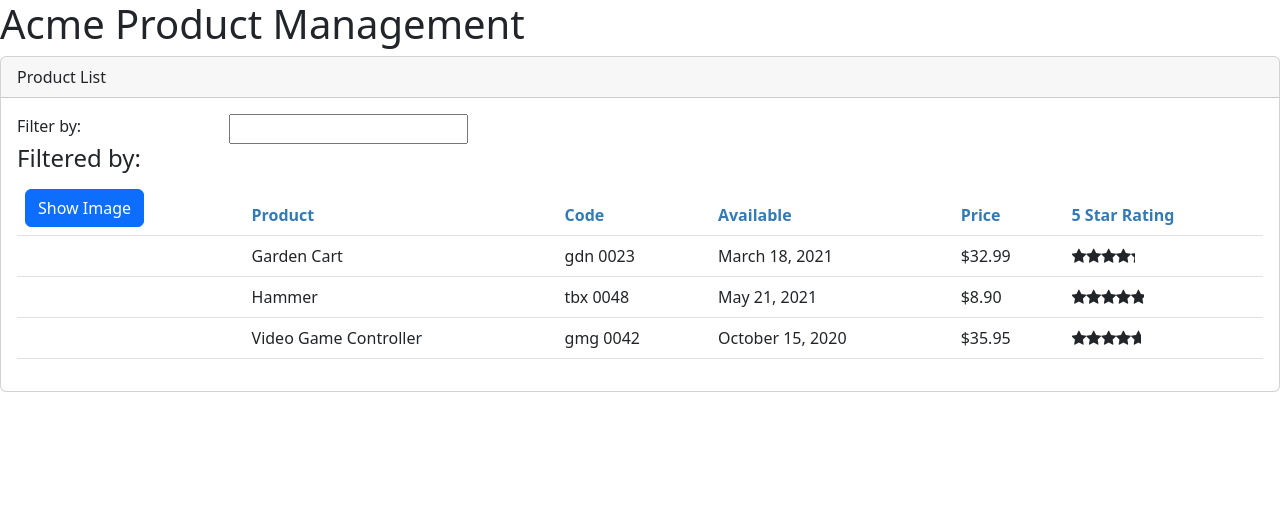
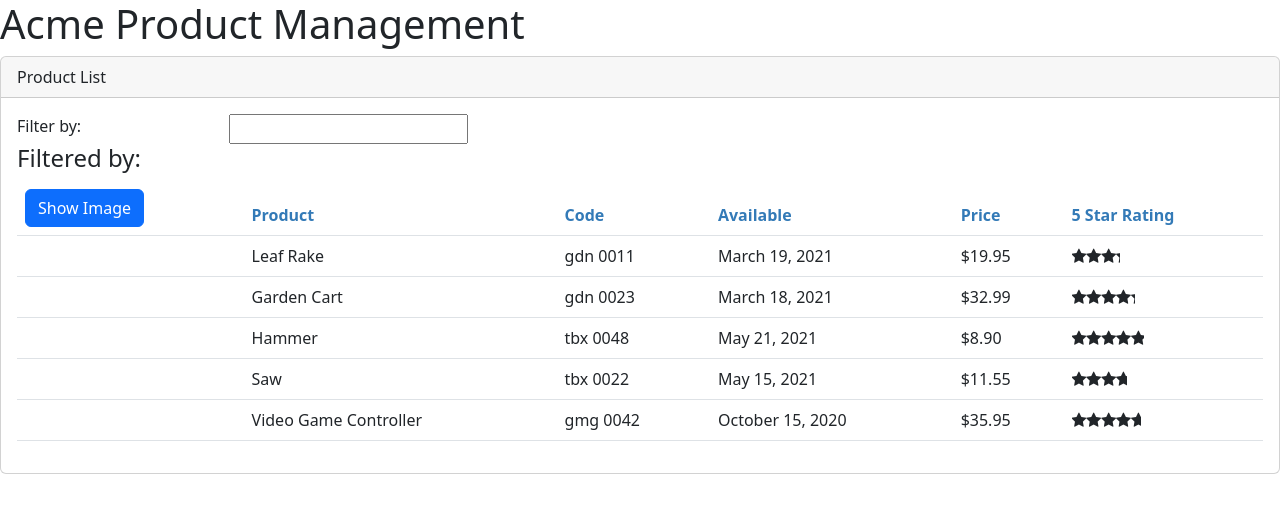
Before and after one commit to enurberk/AngularGettingStarted, an Angular app: page /products in a window 1280 px wide. Shown: the top 512 px of the page. Built offline with nearby package versions, Linux system fonts and the light colour scheme.

Commit message:
retrieving data using HTTP(observable, rxjs)

```diff
--- a/angular.json
+++ b/angular.json
@@ -20,7 +20,8 @@
             "tsConfig": "tsconfig.app.json",
             "assets": [
               "src/favicon.ico",
-              "src/assets"
+              "src/assets",
+              "src/assets/api"
             ],
             "styles": [
               "src/styles.css"
--- a/src/app/app.module.ts
+++ b/src/app/app.module.ts
@@ -1,6 +1,7 @@
 import { NgModule } from '@angular/core';
 import { BrowserModule } from '@angular/platform-browser';
 import { FormsModule } from '@angular/forms';
+import { HttpClientModule } from '@angular/common/http';
 
 import { AppComponent } from './app.component';
 import { ProductListComponent } from './products/product-list.component';
@@ -18,7 +19,8 @@ import { StarComponent } from './shared/star.component';
   ],
   imports: [
     BrowserModule,
-    FormsModule
+    FormsModule,
+    HttpClientModule
   ],
   providers: [],
   bootstrap: [AppComponent]
--- a/src/app/products/product-list.component.ts
+++ b/src/app/products/product-list.component.ts
@@ -1,5 +1,5 @@
-import { Component, OnInit } from "@angular/core";
-import { filter } from "rxjs";
+import { Component, OnDestroy, OnInit } from "@angular/core";
+import { filter, Subscriber, Subscription } from "rxjs";
 import { IProduct } from "./product";
 import { ProductService } from "./product.service";
 
@@ -9,11 +9,13 @@ import { ProductService } from "./product.service";
     styleUrls: ['./product-list.component.css']
 })
 
-export class ProductListComponent implements OnInit {
+export class ProductListComponent implements OnInit, OnDestroy {
     pageTitle: string = 'Product List';
     imageWidth: number = 50;
     imageMargin: number = 2;
     showImage: boolean = false;
+    errorMessage: string = '';
+    sub!: Subscription;
 
     private _listFilter: string = '';
     get listFilter(): string {
@@ -28,20 +30,32 @@ export class ProductListComponent implements OnInit {
     filteredProducts: IProduct[] = [];
     products: IProduct[] = [];
 
-    constructor(private productService: ProductService){}
+    constructor(private productService: ProductService) { }
 
     toggleImage(): void {
         this.showImage = !this.showImage;
     }
+
     ngOnInit(): void {
-        this.products = this.productService.getProducts();
-        this.filteredProducts = this.products;
+        this.sub = this.productService.getProducts().subscribe({
+            next: products => {
+                this.products = products;
+                this.filteredProducts = this.products;
+            },
+            error: err => this.errorMessage = err
+        });
     }
+
+    ngOnDestroy(): void {
+        this.sub.unsubscribe();
+    }
+
     performFilter(filterby: string): IProduct[] {
         filterby = filterby.toLocaleLowerCase();
         return this.products.filter((product: IProduct) =>
-        product.productName.toLocaleLowerCase().includes(filterby));
+            product.productName.toLocaleLowerCase().includes(filterby));
     }
+
     onRatingClicked(message: string): void {
         this.pageTitle = "Product List: " + message;
     }
--- a/src/app/products/product.service.ts
+++ b/src/app/products/product.service.ts
@@ -1,43 +1,37 @@
+import { HttpClient, HttpErrorResponse } from "@angular/common/http";
 import { Injectable } from "@angular/core";
+import { catchError, Observable, tap, throwError } from "rxjs";
 import { IProduct } from "./product";
 
 @Injectable({
   providedIn: 'root'
 })
 
-export class ProductService{
-    getProducts(): IProduct[]{
-        return [
-            {
-                "productId": 2,
-                "productName": "Garden Cart",
-                "productCode": "GDN-0023",
-                "releaseDate": "March 18, 2021",
-                "description": "15 gallon capacity rolling garden cart",
-                "price": 32.99,
-                "starRating": 4.2,
-                "imageUrl": "assets/images/garden_cart.png"
-              },
-              {
-                "productId": 5,
-                "productName": "Hammer",
-                "productCode": "TBX-0048",
-                "releaseDate": "May 21, 2021",
-                "description": "Curved claw steel hammer",
-                "price": 8.9,
-                "starRating": 4.8,
-                "imageUrl": "assets/images/hammer.png"
-              },
-              {
-                "productId": 10,
-                "productName": "Video Game Controller",
-                "productCode": "GMG-0042",
-                "releaseDate": "October 15, 2020",
-                "description": "Standard two-button video game controller",
-                "price": 35.95,
-                "starRating": 4.6,
-                "imageUrl": "assets/images/xbox-controller.png"
-              }
-        ];
+export class ProductService {
+  private productUrl = 'assets/api/products/products.json';
+
+  constructor(private http: HttpClient) { }
+
+  getProducts(): Observable<IProduct[]> {
+    return this.http.get<IProduct[]>(this.productUrl).pipe(
+      tap(data => console.log('All', JSON.stringify(data))),
+      catchError(this.handleError)
+    );
+  }
+
+  private handleError(err: HttpErrorResponse) {
+    // in a real world app, we may send the server to some remote logging infrastructure
+    // instead of just logging it to the console
+    let errorMessage = '';
+    if (err.error instanceof ErrorEvent) {
+      // A client-side or network error occurred. Handle it accordingly.
+      errorMessage = `An error occurred: ${err.error.message}`;
+    } else {
+      // The backend returned an unsuccessful response code.
+      // The response body may contain clues as to what went wrong,
+      errorMessage = `Server returned code: ${err.status}, error message is: ${err.message}`;
     }
+    console.error(errorMessage);
+    return throwError(() => errorMessage);
+  }
 }
--- /dev/null
+++ b/src/assets/api/products/products.json
@@ -0,0 +1,52 @@
+[
+    {
+      "productId": 1,
+      "productName": "Leaf Rake",
+      "productCode": "GDN-0011",
+      "releaseDate": "March 19, 2021",
+      "description": "Leaf rake with 48-inch wooden handle.",
+      "price": 19.95,
+      "starRating": 3.2,
+      "imageUrl": "assets/images/leaf_rake.png"
+    },
+    {
+      "productId": 2,
+      "productName": "Garden Cart",
+      "productCode": "GDN-0023",
+      "releaseDate": "March 18, 2021",
+      "description": "15 gallon capacity rolling garden cart",
+      "price": 32.99,
+      "starRating": 4.2,
+      "imageUrl": "assets/images/garden_cart.png"
+    },
+    {
+      "productId": 5,
+      "productName": "Hammer",
+      "productCode": "TBX-0048",
+      "releaseDate": "May 21, 2021",
+      "description": "Curved claw steel hammer",
+      "price": 8.9,
+      "starRating": 4.8,
+      "imageUrl": "assets/images/hammer.png"
+    },
+    {
+      "productId": 8,
+      "productName": "Saw",
+      "productCode": "TBX-0022",
+      "releaseDate": "May 15, 2021",
+      "description": "15-inch steel blade hand saw",
+      "price": 11.55,
+      "starRating": 3.7,
+      "imageUrl": "assets/images/saw.png"
+    },
+    {
+      "productId": 10,
+      "productName": "Video Game Controller",
+      "productCode": "GMG-0042",
+      "releaseDate": "October 15, 2020",
+      "description": "Standard two-button video game controller",
+      "price": 35.95,
+      "starRating": 4.6,
+      "imageUrl": "assets/images/xbox-controller.png"
+    }
+  ]
```
